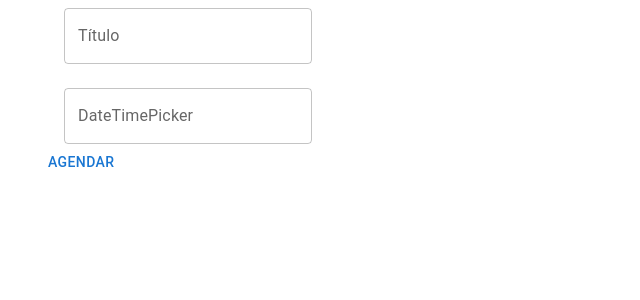
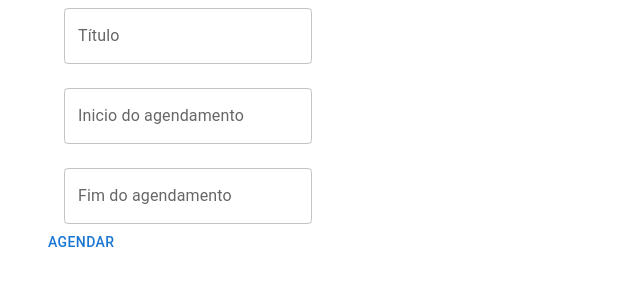
Before and after one commit to KurobaneShin/quaddro-test, a React (Vite) app: page / in a window 1280 px wide. Shown: the top 300 px of the page, without its empty margins (0-640 px from the left). Built offline with nearby package versions, Linux system fonts and the light colour scheme.

Commit message:
feat: validate inputs to create an scheduling

```diff
--- a/src/App.tsx
+++ b/src/App.tsx
@@ -3,6 +3,7 @@ import { DateTimePicker, LocalizationProvider } from '@mui/x-date-pickers';
 import { AdapterLuxon } from '@mui/x-date-pickers/AdapterLuxon';
 import { useFormik } from 'formik';
 
+import { createSchedulingSchema } from '@/schemas/schedulingSchema';
 import { IScheduling } from '@/types/scheduling';
 
 type formValues = {} & IScheduling;
@@ -14,6 +15,7 @@ function App() {
       startDate: null,
       endDate: null,
     },
+    validationSchema: createSchedulingSchema,
     onSubmit(values) {
       console.log(values.startDate?.toJSDate());
     },
@@ -36,8 +38,7 @@ function App() {
             </Grid>
             <Grid item xs={12}>
               <DateTimePicker
-                renderInput={(props) => <TextField {...props} />}
-                label="DateTimePicker"
+                label="Inicio do agendamento"
                 value={formik.values.startDate}
                 disablePast
                 ampm={false}
@@ -45,6 +46,25 @@ function App() {
                 onChange={(newValue) => {
                   formik.setFieldValue('startDate', newValue);
                 }}
+                renderInput={(props) => (
+                  <TextField {...props} error={Boolean(formik.errors.startDate)} helperText={formik.errors.startDate} />
+                )}
+              />
+            </Grid>
+
+            <Grid item xs={12}>
+              <DateTimePicker
+                label="Fim do agendamento"
+                value={formik.values.endDate}
+                disablePast
+                ampm={false}
+                disableMaskedInput
+                onChange={(newValue) => {
+                  formik.setFieldValue('endDate', newValue);
+                }}
+                renderInput={(props) => (
+                  <TextField {...props} error={Boolean(formik.errors.endDate)} helperText={formik.errors.endDate} />
+                )}
               />
             </Grid>
 
--- a/src/schemas/schedulingSchema.ts
+++ b/src/schemas/schedulingSchema.ts
@@ -1 +1,11 @@
 import * as yup from 'yup';
+
+export const createSchedulingSchema = yup.object({
+  title: yup.string().required('Este campo é obrigatório'),
+  startDate: yup.date().required('Este campo é obrigatório').nullable(),
+  endDate: yup
+    .date()
+    .required('Este campo é obrigatório')
+    .nullable()
+    .min(yup.ref('StartDate'), 'Fim do agendamento inválido'),
+});
```
